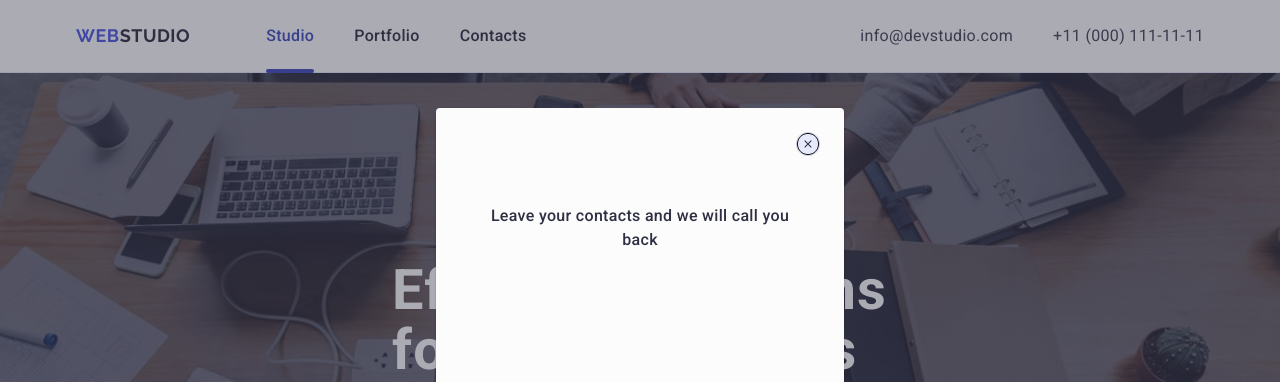
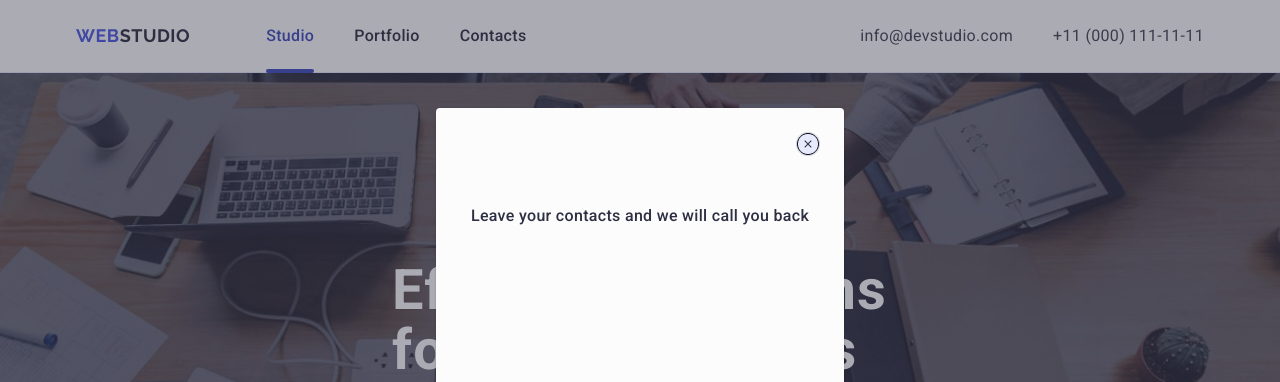
Before and after one commit to DimaDobermann/goit-markup-hw-05, a plain HTML site: page index.html in a window 1280 px wide. Shown: the top 382 px of the page. Drawn offline with nearby package versions, Linux system fonts and the light colour scheme.

Commit message:
add markup

```diff
--- a/css/style.css
+++ b/css/style.css
@@ -563,9 +563,7 @@ img {
   letter-spacing: 0.02em;
   color: #2e2f42;
   margin-bottom: 16px;
-  padding: 24px;
-
-
+  padding-top: 24px;
 }
 
 .modal-close:hover,
```
Also changed, not shown: index.html (+1 -16 lines).
